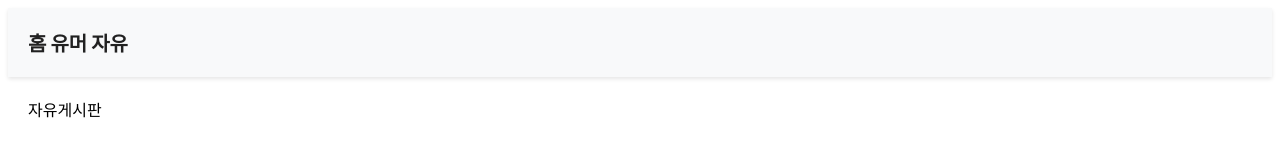
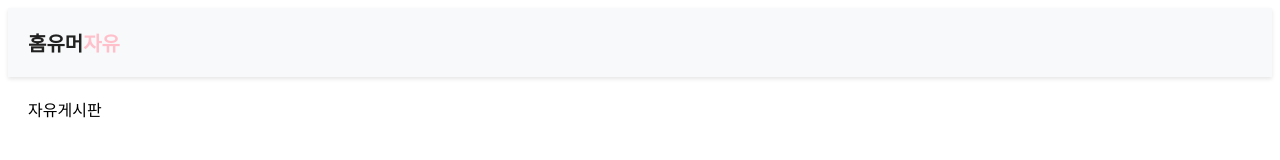
Before and after one commit to DongHyeok12/project1, a React (Create React App) app: page /free in a window 1280 px wide. Shown: the top 160 px of the page. Built offline with nearby package versions, Linux system fonts and the light colour scheme.

Commit message:
:sparkles: nav 버튼 동적 클래스 할당

```diff
--- a/src/component/NavBar.tsx
+++ b/src/component/NavBar.tsx
@@ -1,22 +1,27 @@
 import React from "react";
 import "../styles/styles.css"; // 스타일 시트 임포트
+import { useLocation } from "react-router-dom";
 
 export default function NavBar() {
+  const location = useLocation();
+
+  const links = [
+    { path: "/", label: "홈" },
+    { path: "/humor", label: "유머" },
+    { path: "/free", label: "자유" },
+  ];
+
   return (
-    <>
-      <div>
-        <a className="NavBar" href="/">
-          홈
+    <div>
+      {links.map(({ path, label }) => (
+        <a
+          key={path}
+          className={`NavBar${location.pathname === path ? "-Select" : ""}`}
+          href={path}
+        >
+          {label}
         </a>
-        {"     "}
-        <a className="NavBar" href="/humor">
-          유머
-        </a>
-        {"     "}
-        <a className="NavBar" href="/free">
-          자유
-        </a>
-      </div>
-    </>
+      ))}
+    </div>
   );
 }
--- a/src/styles/styles.css
+++ b/src/styles/styles.css
@@ -51,4 +51,10 @@ a:active {
 
 .NavBar-Select {
   color: pink;
+  font-weight: bolder;
+  font-size: 20px;
+  height: 40px;
+  width: 30px;
+  border: 0px;
+  contain: content;
 }
```
